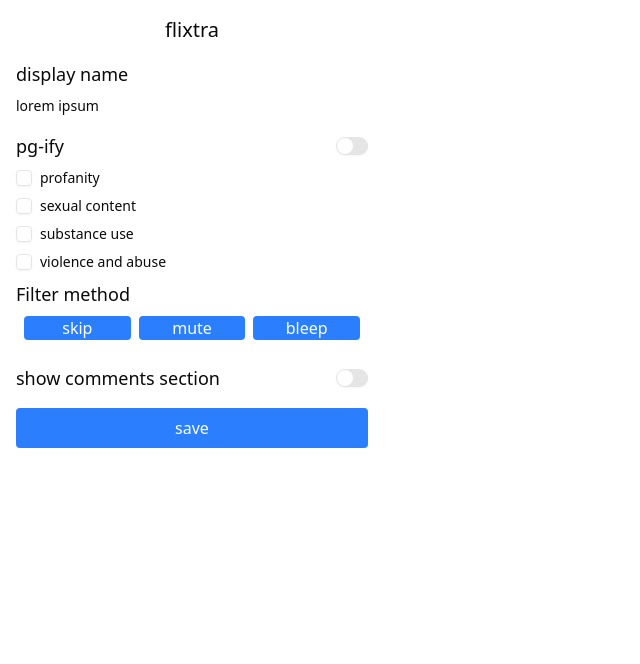
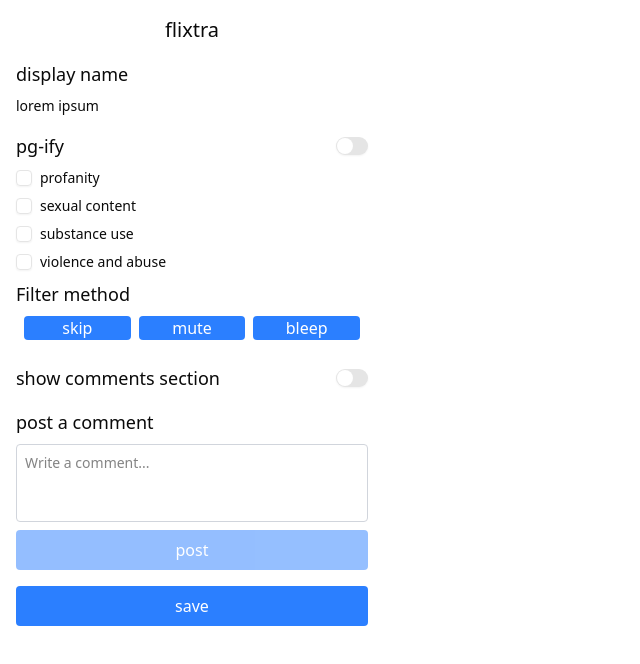
Before and after one commit to hannahkendall04/cs130, a React (Vite) app in the folder frontend/: page / in a window 1280 px wide. Shown: the top 664 px of the page, without its empty margins (0-640 px from the left). Built offline with nearby package versions, Linux system fonts and the light colour scheme.

Commit message:
original post comments attempt - checkpoint before moving to background.js

```diff
--- /dev/null
+++ b/frontend/public/comments.js
@@ -0,0 +1,95 @@
+console.log("flixtra comments script loaded");
+
+let comment = null;
+let user = null;
+let showId = null;
+let commentStartTime = null;
+
+// load time
+chrome.storage.local.get(["commentData"], (data) => {
+    comment = data.commentData?.comment;
+})
+
+// check for changes
+chrome.storage.onChanged.addListener(async (changes) => {
+    if (changes.commentData) {
+        const video = document.querySelector("video");
+        if (video) {
+            comment = changes.commentData?.comment;
+            user = "test_user"; // test user for now
+            showId = getNetflixTrackId();
+            commentStartTime = video.currentTime;
+
+            // post comment
+            await postComment();
+
+            // clear data
+            chrome.storage.local.remove("commentData", function() {
+                if (chrome.runtime.lastError) {
+                    console.error(chrome.runtime.lastError);
+                } else {
+                    console.log('Comment data removed');
+                }
+            })
+        }
+    }
+})
+
+// frontend connection to post comments fastapi functionality
+async function postComment() {
+    // only run if comment is not null
+    console.log("posting comment...")
+    if (comment) {
+        let postData = {
+            "user": user,
+            "showId": showId,
+            "comment": comment,
+            "startTime": commentStartTime,
+            "endTime": commentStartTime + 15
+        }
+
+        const post_comments_url = "http://127.0.0.1:8000/post_comment";
+
+        try {
+            const response = await fetch(post_comments_url, {
+                method: "POST",
+                headers: {
+                    "Accept": "application/json",
+                    "Content-Type": "application/json"
+                },
+                body: JSON.stringify(postData)
+            });
+
+            if (!response.ok) {
+                const errorData = await response.json();
+                throw new Error(`HTTP error! Status: ${response.status}, Details: ${errorData.detail}`);
+            }
+
+            const result = await response.json();
+            console.log(`Successfully posted comment: ${result}`);
+
+        } catch (error) {
+            console.error(`Error posting comment: ${error}`);
+        }
+    }
+}
+
+function getNetflixTrackId() {
+  try {
+    const pathname = window.location.pathname;
+    const pathSegments = pathname.split('/');
+
+    // The ID is the last segment in the path
+    const trackId = pathSegments[pathSegments.length - 1];
+
+    // Validate if the ID is a number
+    if (/^\d+$/.test(trackId)) {
+      return trackId;
+    }
+  } catch (error) {
+    console.error("Invalid URL:", error);
+  }
+  return null; // Return null if ID not found or URL is invalid
+}
+
+// frontend connection to get comments fastapi functionality
--- a/frontend/src/App.tsx
+++ b/frontend/src/App.tsx
@@ -6,6 +6,7 @@ import { useState } from 'react';
 function App() {
 
   const [filterMethod, setFilterMethod] = useState("");
+  const [comment, setComment] = useState("");
 
   // testing - constant time ranges
   const startNum = 10;
@@ -21,6 +22,14 @@ function App() {
       },
       filterMethod: filterMethod
     })
+  }
+
+  const handlePost = () => {
+      chrome.storage.local.set({
+        commentData: {
+          comment: comment
+        }
+      })
   }
 
   return (
@@ -64,6 +73,25 @@ function App() {
         <h2>show comments section</h2>
         <Switch />
       </div>
+      {/* Post a Comment Section */}
+      <div className="flex flex-col gap-2">
+        <h2>post a comment</h2>
+        <textarea
+          className="w-full rounded border border-gray-300 p-2 text-sm resize-none focus:outline-none focus:ring-2 focus:ring-blue-400"
+          rows={3}
+          placeholder="Write a comment..."
+          value={comment}
+          onChange={(e) => setComment(e.target.value)}
+        />
+        <button
+          id="postButton"
+          className="w-full rounded bg-blue-500 px-4 py-2 text-white hover:bg-blue-700 disabled:opacity-50 disabled:cursor-not-allowed"
+          onClick={handlePost}
+          disabled={!comment.trim()}
+        >
+          post
+        </button>
+      </div>
       <div className="flex items-center">
         <button id="saveButton" className="w-full rounded bg-blue-500 px-4 py-2 text-white hover:bg-blue-700" onClick={handleSave}>save</button>
       </div>
```
Also changed, not shown: frontend/public/skipRange.js (+0 -67 lines), frontend/public/manifest.json.
